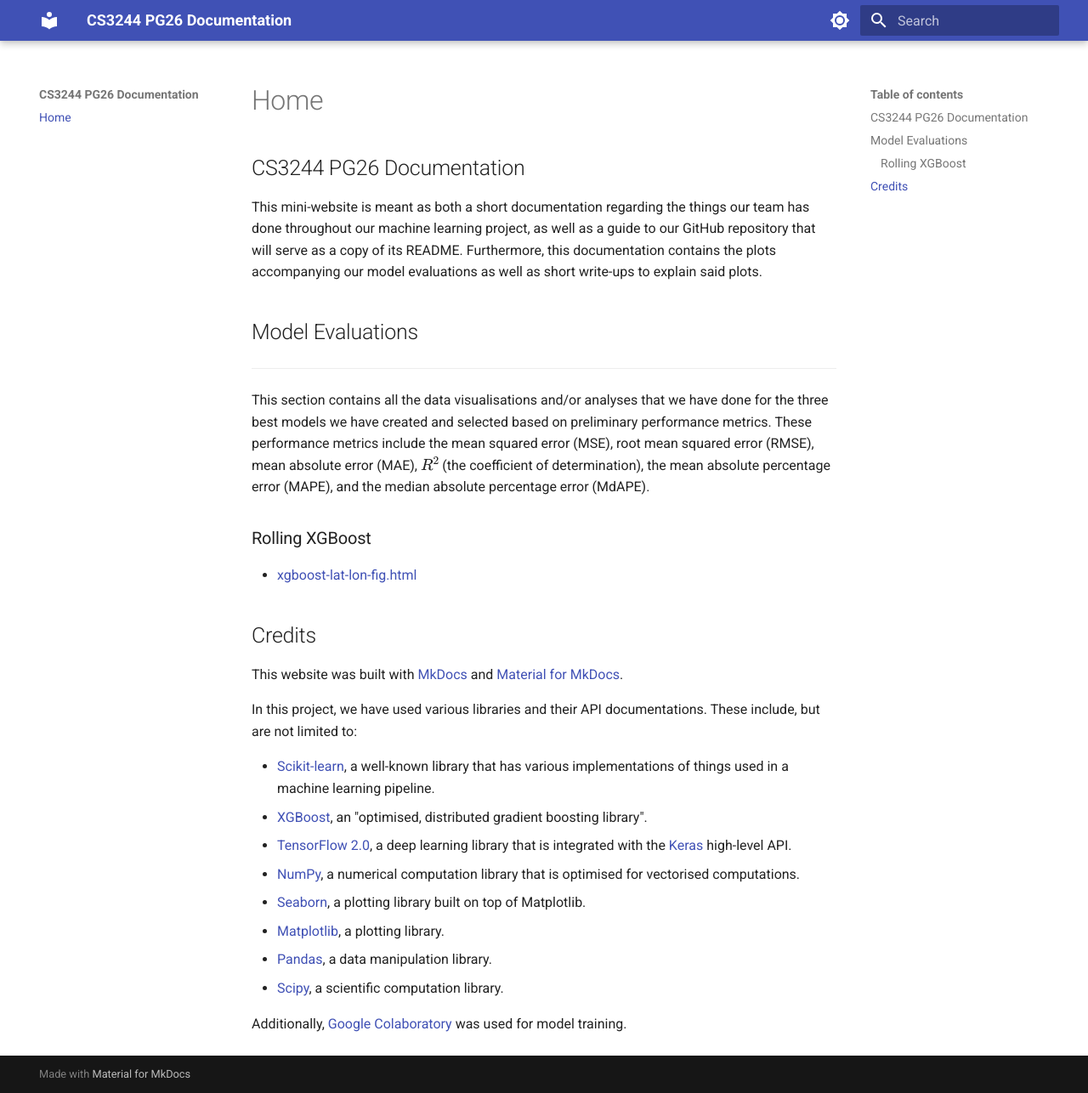
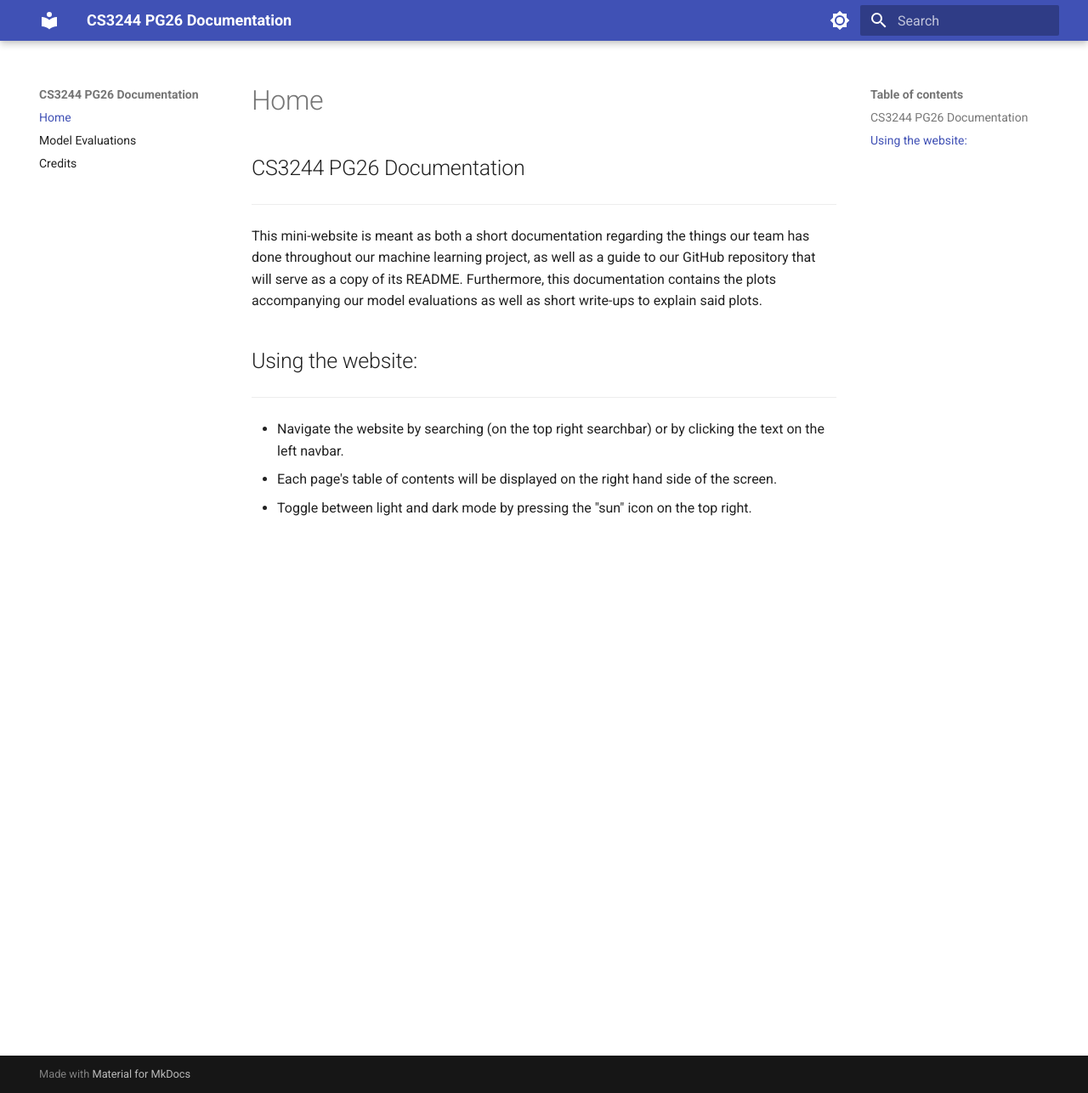
Before and after one commit to wilsonwid/cs3244-pg26, an MkDocs documentation site: the page built from docs/index.md, in a window 1280 px wide and 1286 px high. Shown: the whole window at 85% size. Built offline with MkDocs 1.6.1 and Material for MkDocs 9.7.7, drawn with Linux system fonts in a browser that asks for light colours.

Commit message:
Updated documentation

```diff
--- a/docs/index.md
+++ b/docs/index.md
@@ -1,26 +1,9 @@
 # CS3244 PG26 Documentation
-
+---
 This mini-website is meant as both a short documentation regarding the things our team has done throughout our machine learning project, as well as a guide to our GitHub repository that will serve as a copy of its README. Furthermore, this documentation contains the plots accompanying our model evaluations as well as short write-ups to explain said plots.
 
-# Model Evaluations
+# Using the website:
 ---
-This section contains all the data visualisations and/or analyses that we have done for the three best models we have created and selected based on preliminary performance metrics. These performance metrics include the mean squared error (MSE), root mean squared error (RMSE), mean absolute error (MAE), $R^2$ (the coefficient of determination), the mean absolute percentage error (MAPE), and the median absolute percentage error (MdAPE).
-
-## Rolling XGBoost
-* [xgboost-lat-lon-fig.html](rolling-xgboost/xgboost-lat-lon-fig.html)
-
-# Credits
-This website was built with [MkDocs](https://www.mkdocs.org) and [Material for MkDocs](https://squidfunk.github.io/mkdocs-material/).
-
-In this project, we have used various libraries and their API documentations. These include, but are not limited to:
-
-* [Scikit-learn](https://scikit-learn.org/stable/modules/classes.html), a well-known library that has various implementations of things used in a machine learning pipeline.
-* [XGBoost](https://xgboost.readthedocs.io/en/stable/), an "optimised, distributed gradient boosting library".
-* [TensorFlow 2.0](https://www.tensorflow.org/api_docs/), a deep learning library that is integrated with the [Keras](https://keras.io/api/) high-level API.
-* [NumPy](https://numpy.org/doc/stable/), a numerical computation library that is optimised for vectorised computations.
-* [Seaborn](https://seaborn.pydata.org/api.html), a plotting library built on top of Matplotlib.
-* [Matplotlib](https://matplotlib.org/stable/index.html), a plotting library.
-* [Pandas](https://pandas.pydata.org/docs/), a data manipulation library.
-* [Scipy](https://docs.scipy.org/doc/scipy/), a scientific computation library.
-
-Additionally, [Google Colaboratory](https://colab.research.google.com/) was used for model training.
+* Navigate the website by searching (on the top right searchbar) or by clicking the text on the left navbar.
+* Each page's table of contents will be displayed on the right hand side of the screen.
+* Toggle between light and dark mode by pressing the "sun" icon on the top right.
--- a/mkdocs.yml
+++ b/mkdocs.yml
@@ -2,14 +2,12 @@
 theme:
   name: material
   palette:
-
     # Palette toggle for light mode
     - media: "(prefers-color-scheme: light)"
       scheme: default
       toggle:
         icon: material/brightness-7
         name: Switch to dark mode
-
     # Palette toggle for dark mode
     - media: "(prefers-color-scheme: dark)"
       scheme: slate
@@ -17,12 +15,25 @@
         icon: material/brightness-4
         name: Switch to light mode
 
+# Plugins
+plugins:
+  - search
+
+# Navigation
+nav:
+  - Home: index.md
+  - Model Evaluations: evaluations.md
+  - Credits: credits.md
+
+# Markdown Extensions
 markdown_extensions:
   - toc:
       permalink: "#"
       baselevel: 2
   - pymdownx.arithmatex:
       generic: true
+
+# Extra JavaScript, needed for LaTeX formatting
 extra_javascript:
   - javascripts/mathjax.js
   - https://polyfill.io/v3/polyfill.min.js?features=es6
```
Also changed, not shown: docs/credits.md (added, +15 -0 lines), docs/evaluations.md (added, +4 -0 lines).
